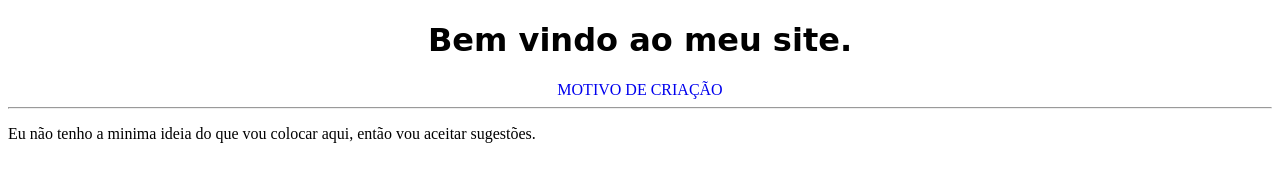
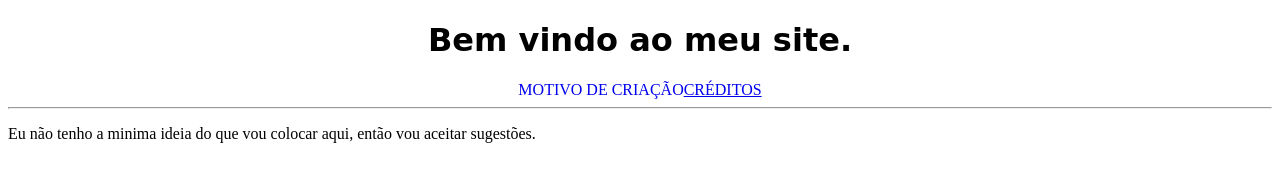
Before and after one commit to Heliandw/Habibis, a plain HTML site: page index.html in a window 1280 px wide. Drawn offline with Linux system fonts and the light colour scheme.

Commit message:
Update index.html

```diff
--- a/index.html
+++ b/index.html
@@ -17,6 +17,7 @@
 
 <nav id="menu">
 <a href="reason.html" id="motivo-de-criacao" target="_blank">MOTIVO DE CRIAÇÃO</a>
+<a href="creditos.html" id="creditos">CRÉDITOS</a>
 </nav>
 <hr>
 
```
